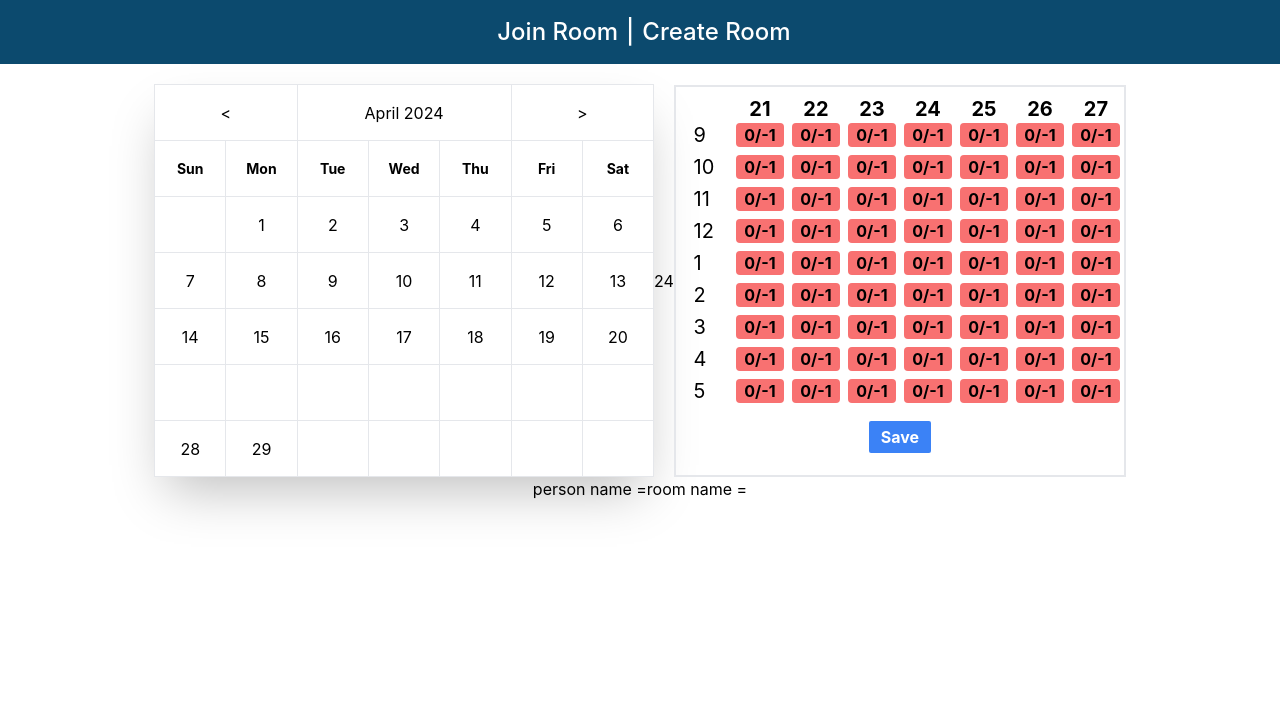
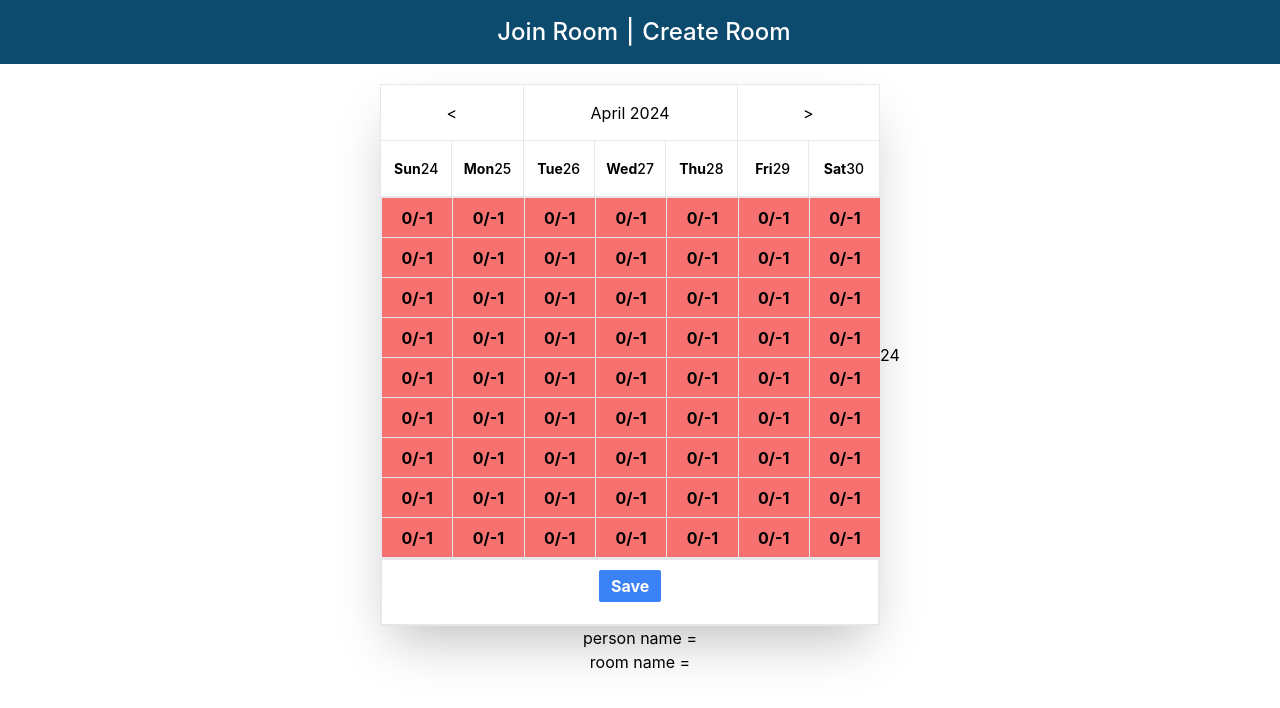
Before and after one commit to abaheer/meeting-time-finder, a React (Vite) app in the folder client/: page /room in a window 1280 px wide. Shown: the top 708 px of the page. Built offline with nearby package versions, Linux system fonts and the light colour scheme; no server answers.

Commit message:
Update calendar to only show current week

```diff
--- a/client/src/pages/calender/calendar.jsx
+++ b/client/src/pages/calender/calendar.jsx
@@ -69,6 +69,7 @@ export const Calendar = (props) => {
           <h1 className="text-right float-right">Create Room</h1>
         </Link>
       </nav>
+
       <div className="mt-5 flex justify-center items-center">
         <div className="w-[500px] bg-white shadow-2xl border-none">
           <div
@@ -85,52 +86,30 @@ export const Calendar = (props) => {
               }
             />
             <Cell className="col-span-2" text={">"} onClick={nextMonth} />
-            {daysOfTheWeek.map((day) => {
+            {daysOfTheWeek.map((day, index) => {
               return (
                 <Cell
                   key={day}
                   className="col-span-1 text-sm font-bold"
                   text={day}
+                  startWeek={props.value}
+                  dayIndex={index}
                 />
               );
             })}
-
-            {beforeCells.map((_, index) => {
+            {numWeekDays.map((_, index) => {
               return (
-                <Cell key={`before${index}`} className="col-span-1" text={""} />
-              );
-            })}
-
-            {daysArray.map((_, dayOfTheMonth) => {
-              return (
-                <Cell
-                  key={`after${dayOfTheMonth}`}
-                  className={
-                    "col-span-1 " +
-                    (props.value &&
-                    isSameWeek(datesOfTheMonth[dayOfTheMonth], props.value)
-                      ? " bg-blue-500 text-white"
-                      : "")
-                  }
-                  text={datesOfTheMonth[dayOfTheMonth].getDate()}
-                  onClick={() => {
-                    setCurrentDay(dayOfTheMonth + 1);
-                  }}
+                <TimeSlots
+                  key={`TimeSlot${index}`}
+                  startWeek={startOfWeek(props.value)}
+                  dayIndex={index}
                 />
               );
             })}
-
-            {afterCells.map((_, index) => {
-              return (
-                <Cell key={`after${index}`} className="col-span-1" text={""} />
-              );
-            })}
           </div>
-        </div>
-        <h1>{props.value.getDate()}</h1>
 
           <div className="border-2 grid grid-cols-8 items-center justify-center">
-          <div className="text-xl grid grid-rows-9 justify-center leading-8 mt-7">
+            {/* <div className="text-xl grid grid-rows-9 justify-center leading-8 mt-7">
               <h1>9</h1>
               <h1>10</h1>
               <h1>11</h1>
@@ -140,16 +119,7 @@ export const Calendar = (props) => {
               <h1>3</h1>
               <h1>4</h1>
               <h1>5</h1>
-          </div>
-          {numWeekDays.map((_, index) => {
-            return (
-              <TimeSlots
-                key={`TimeSlot${index}`}
-                startWeek={startOfWeek(props.value)}
-                dayIndex={index}
-              />
-            );
-          })}
+            </div> */}
             <div className="col-start-4 col-span-2 flex justify-center">
               <button
                 type="submit"
@@ -161,7 +131,9 @@ export const Calendar = (props) => {
             </div>
           </div>
         </div>
-      <div className="flex justify-center">
+        <h1>{props.value.getDate()}</h1>
+      </div>
+      <div className="flex-col text-center *:justify-center">
         {" "}
         <h1>person name = {context.personName}</h1>
         <h1>room name = {context.roomName}</h1>
--- a/client/src/pages/calender/cell.jsx
+++ b/client/src/pages/calender/cell.jsx
@@ -1,6 +1,13 @@
 import clsx from "clsx";
+import { add } from "date-fns";
 
 export const Cell = (props) => {
+  const day =
+    props.startWeek && props.dayIndex
+      ? add(props.startWeek, { days: props.dayIndex })
+      : props.startWeek;
+
+  console.log(day);
   return (
     <div
       onClick={props.onClick}
@@ -15,7 +22,8 @@ export const Cell = (props) => {
         props.dayOfTheMonth
       )}
     >
-      {props.text}
+      <h1>{props.text}</h1>
+      <h2 className="font-medium">{day && day.getDate()}</h2>
     </div>
   );
 };
--- a/client/src/pages/calender/slot.jsx
+++ b/client/src/pages/calender/slot.jsx
@@ -27,7 +27,7 @@ export const Slot = ({ date }) => {
       onClick={handleOnClick}
       className={`transition text-black ${
         text > 0 && isSelected(date) ? `bg-green-400` : `bg-red-400`
-      } transition-duration:150ms cursor-pointer mb-2 w-12 rounded font-bold text-center`}
+      } flex items-center justify-center h-10 border-b transition-duration:150ms cursor-pointer font-bold text-center`}
     >
       {`${text}/${context.numParticipants}`}
     </div>
--- a/client/src/pages/calender/timeslot.jsx
+++ b/client/src/pages/calender/timeslot.jsx
@@ -13,10 +13,7 @@ export const TimeSlots = (props) => {
   });
 
   return (
-    <div className="flex flex-col items-center justify-center">
-      <h1 className="w-14 mt-2 flex justify-center font-bold text-xl">
-        {day.getDate()}
-      </h1>
+    <div className="border-t border-l justify-center items-center text-center">
       {hourIntervals.map((date, i) => (
         <Slot
           key={i}
```
Lines whose indentation alone changed are shown as unchanged.
